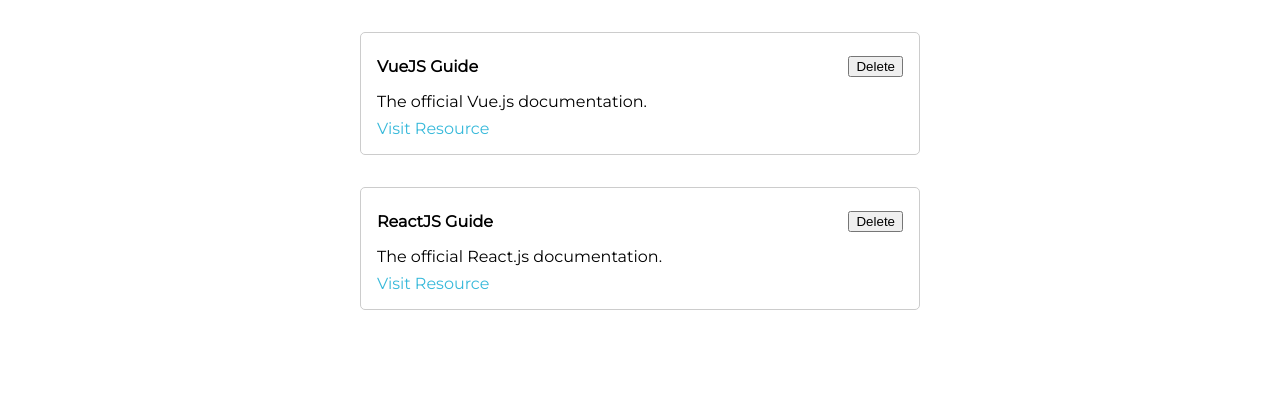
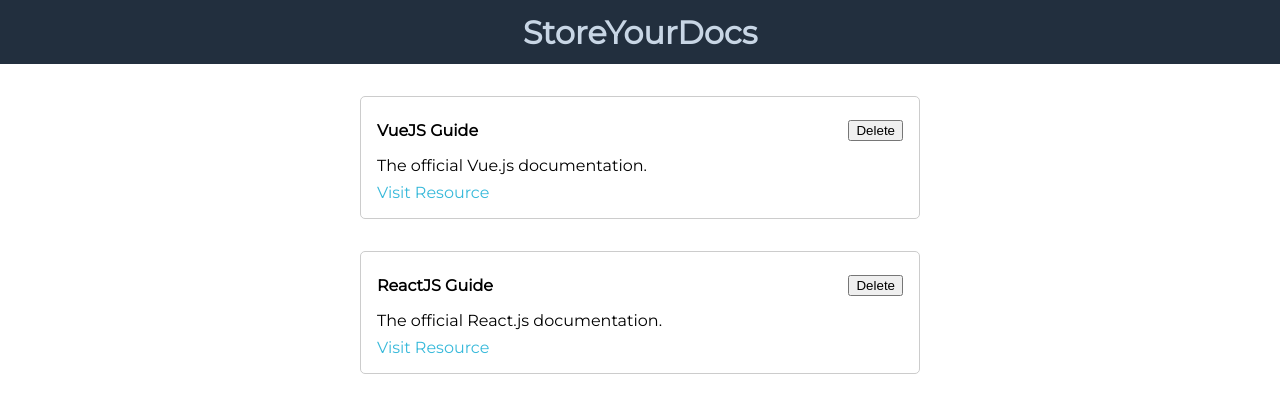
Before and after one commit to rebecca-xm/resources-manager, a Vue app: page / in a window 1280 px wide. Shown: the top 412 px of the page. Built offline with nearby package versions, Linux system fonts and the light colour scheme.

Commit message:
feat: add header component

```diff
--- a/src/App.vue
+++ b/src/App.vue
@@ -1,13 +1,16 @@
 <template>
+ <the-header title="StoreYourDocs" />
  <stored-resources :resources="storedResources"></stored-resources>
 </template>
 
 <script>
 import StoredResources from "./components/resource-items/StoredResources.vue";
+import TheHeader from "./components/layouts/TheHeader.vue";
 
 export default {
  components: {
   StoredResources,
+  TheHeader,
  },
  data() {
   return {
--- /dev/null
+++ b/src/components/layouts/TheHeader.vue
@@ -0,0 +1,27 @@
+<template>
+ <header>
+  <h1>{{ title }}</h1>
+ </header>
+</template>
+
+<script>
+export default {
+ props: ["title"],
+};
+</script>
+
+<style scoped>
+header {
+ display: flex;
+ justify-content: center;
+ align-items: center;
+ background-color: #222f3e;
+ width: 100%;
+ height: 4rem;
+}
+
+header h1 {
+ color: #c8d6e5;
+ margin: 0;
+}
+</style>
```
